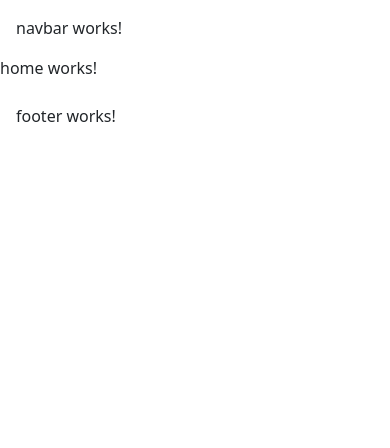
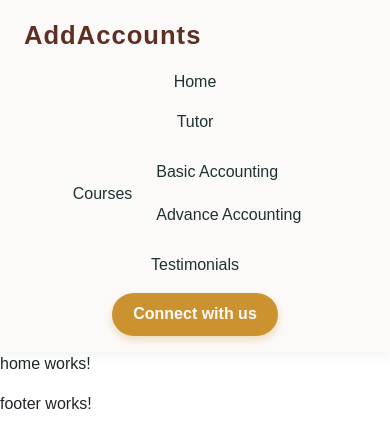
Before and after one commit to Gaurav-Sanchania/AddAccounts_Website, an Angular app: page / in a window 390 px wide. Shown: the top 448 px of the page. Built offline with nearby package versions, Linux system fonts and the light colour scheme.

Commit message:
Navbar - medium/large resolution. Needs optimization for smaller/mobile resolutions.

```diff
--- a/src/components/shared/footer/footer.html
+++ b/src/components/shared/footer/footer.html
@@ -1 +1 @@
-<p class="m-2 p-2">footer works!</p>
+<p class="">footer works!</p>
--- a/src/components/shared/navbar/navbar.css
+++ b/src/components/shared/navbar/navbar.css
@@ -0,0 +1,216 @@
+/* ==== NAVBAR ==== */
+nav {
+    background-color: #FCFAF9;
+    display: flex;
+    justify-content: space-between;
+    align-items: center;
+    padding: 1rem 2rem;
+    box-shadow: 0 2px 12px rgba(30, 50, 49, 0.08);
+    position: sticky;
+    top: 0;
+    z-index: 100;
+    transition: background-color 0.3s ease;
+}
+
+/* ==== LOGO ==== */
+.logo {
+    font-size: 1.6rem;
+    font-weight: 700;
+    color: #5E3023;
+    text-decoration: none;
+    letter-spacing: 1px;
+    white-space: nowrap;
+}
+
+/* ==== NAV LINKS ==== */
+.nav-links {
+    list-style: none;
+    display: flex;
+    align-items: center;
+    gap: 3rem;
+    margin: 0;
+    padding: 0;
+}
+
+.nav-links li {
+    display: flex;
+    align-items: center;
+    position: relative;
+}
+
+/* ==== TOP-LEVEL NAV LINKS ==== */
+.nav-links>li>a {
+    text-decoration: none;
+    color: #1E3231;
+    font-weight: 500;
+    position: relative;
+    display: inline-flex;
+    align-items: center;
+    transition: color 0.3s ease;
+}
+
+.nav-links>li>a span {
+    display: inline-block;
+    transition: transform 0.3s cubic-bezier(0.25, 1, 0.5, 1);
+    transform-origin: center center;
+    backface-visibility: hidden;
+}
+
+/* Hover for top-level links */
+.nav-links>li>a:hover {
+    color: #CC922F;
+}
+
+.nav-links>li>a:hover span {
+    transform: translateY(2px) scale(1.05);
+    opacity: 0.95;
+}
+
+.nav-links>li>a::after {
+    content: "";
+    position: absolute;
+    bottom: -4px;
+    left: 0;
+    width: 100%;
+    height: 2px;
+    background-color: #CC922F;
+    border-radius: 2px;
+    transform: scaleX(0);
+    transform-origin: center;
+    transition: transform 0.3s cubic-bezier(0.25, 1, 0.5, 1);
+}
+
+.nav-links>li>a:hover::after {
+    transform: scaleX(1);
+}
+
+/* ==== KEEP LINK ACTIVE WHEN DROPDOWN IS VISIBLE ==== */
+.nav-links li:hover>a {
+    color: #CC922F;
+}
+
+.nav-links li:hover>a span {
+    transform: translateY(2px) scale(1.05);
+    opacity: 0.95;
+}
+
+.nav-links li:hover>a::after {
+    transform: scaleX(1);
+}
+
+/* ==== DROPDOWN (IMPROVED) ==== */
+.dropdown {
+    list-style: none;
+    position: absolute;
+    top: calc(100% + 1rem);
+    /* visually 1rem lower */
+    left: 0;
+    background-color: #FCFAF9;
+    box-shadow: 0 4px 10px rgba(30, 50, 49, 0.1);
+    border-radius: 6px;
+    padding: 0.5rem 0;
+    opacity: 0;
+    visibility: hidden;
+    transform: translateY(10px);
+    transition: all 0.25s ease;
+    min-width: 180px;
+    z-index: 50;
+}
+
+/* Hover bridge to prevent flicker */
+.nav-links li::after {
+    content: "";
+    position: absolute;
+    top: 100%;
+    left: 0;
+    width: 100%;
+    height: 1rem;
+    /* same as dropdown gap */
+}
+
+/* Show dropdown on hover */
+.nav-links li:hover>.dropdown {
+    opacity: 1;
+    visibility: visible;
+    transform: translateY(0);
+}
+
+/* Dropdown link styles */
+.dropdown li a {
+    display: block;
+    width: 100%;
+    text-decoration: none;
+    padding: 0.6rem 1rem;
+    color: #1E3231;
+    font-weight: 500;
+    transition: background 0.2s ease, color 0.2s ease;
+}
+
+.dropdown li a:hover {
+    background-color: rgba(204, 146, 47, 0.1);
+    color: #CC922F;
+}
+
+/* ==== BUTTON ==== */
+.nav-btn {
+    background-color: #CC922F;
+    color: #FCFAF9;
+    border: none;
+    padding: 0.6rem 1.3rem;
+    border-radius: 25px;
+    font-weight: 600;
+    cursor: pointer;
+    transition: all 0.3s ease;
+    box-shadow: 0 4px 10px rgba(204, 146, 47, 0.3);
+    white-space: nowrap;
+}
+
+.nav-btn:hover {
+    background-color: #C08552;
+    transform: translateY(-2px);
+    box-shadow: 0 6px 14px rgba(192, 133, 82, 0.35);
+}
+
+/* ==== RESPONSIVE ==== */
+@media (max-width: 768px) {
+    nav {
+        flex-direction: column;
+        align-items: flex-start;
+        padding: 1rem 1.5rem;
+    }
+
+    .nav-links {
+        flex-direction: column;
+        width: 100%;
+        margin-top: 1rem;
+        gap: 1rem;
+    }
+
+    .nav-links>li>a::after {
+        display: none;
+    }
+
+    .dropdown {
+        position: static;
+        box-shadow: none;
+        background: transparent;
+        padding: 0;
+        transform: none;
+        visibility: visible;
+        opacity: 1;
+    }
+
+    .nav-links li::after {
+        display: none;
+        /* disable hover bridge on mobile */
+    }
+
+    .dropdown li a {
+        padding-left: 1.5rem;
+    }
+
+    .nav-btn {
+        align-self: center;
+        margin-top: 1rem;
+    }
+}
--- a/src/components/shared/navbar/navbar.html
+++ b/src/components/shared/navbar/navbar.html
@@ -1 +1,21 @@
-<p class="m-2 p-2">navbar works!</p>
+<!-- ==== NAVBAR START ==== -->
+<nav>
+  <a href="#" class="logo">AddAccounts</a>
+  <ul class="nav-links">
+    <li><a href="#"><span>Home</span></a></li>
+    <li><a href="#"><span>Tutor</span></a></li>
+
+    <!-- Nav item with dropdown -->
+    <li>
+      <a href="#"><span>Courses</span></a>
+      <ul class="dropdown">
+        <li><a href="#"><span>Basic Accounting</span></a></li>
+        <li><a href="#"><span>Advance Accounting</span></a></li>
+      </ul>
+    </li>
+
+    <li><a href="#"><span>Testimonials</span></a></li>
+  </ul>
+  <button class="nav-btn">Connect with us</button>
+</nav>
+<!-- ==== NAVBAR END ==== -->
--- a/src/styles.css
+++ b/src/styles.css
@@ -8,4 +8,7 @@
 body {
     margin: 0px;
     padding: 0px;
+    font-family: "Poppins", sans-serif;
+    -webkit-font-smoothing: antialiased;
+    text-rendering: optimizeLegibility;
 }
```
